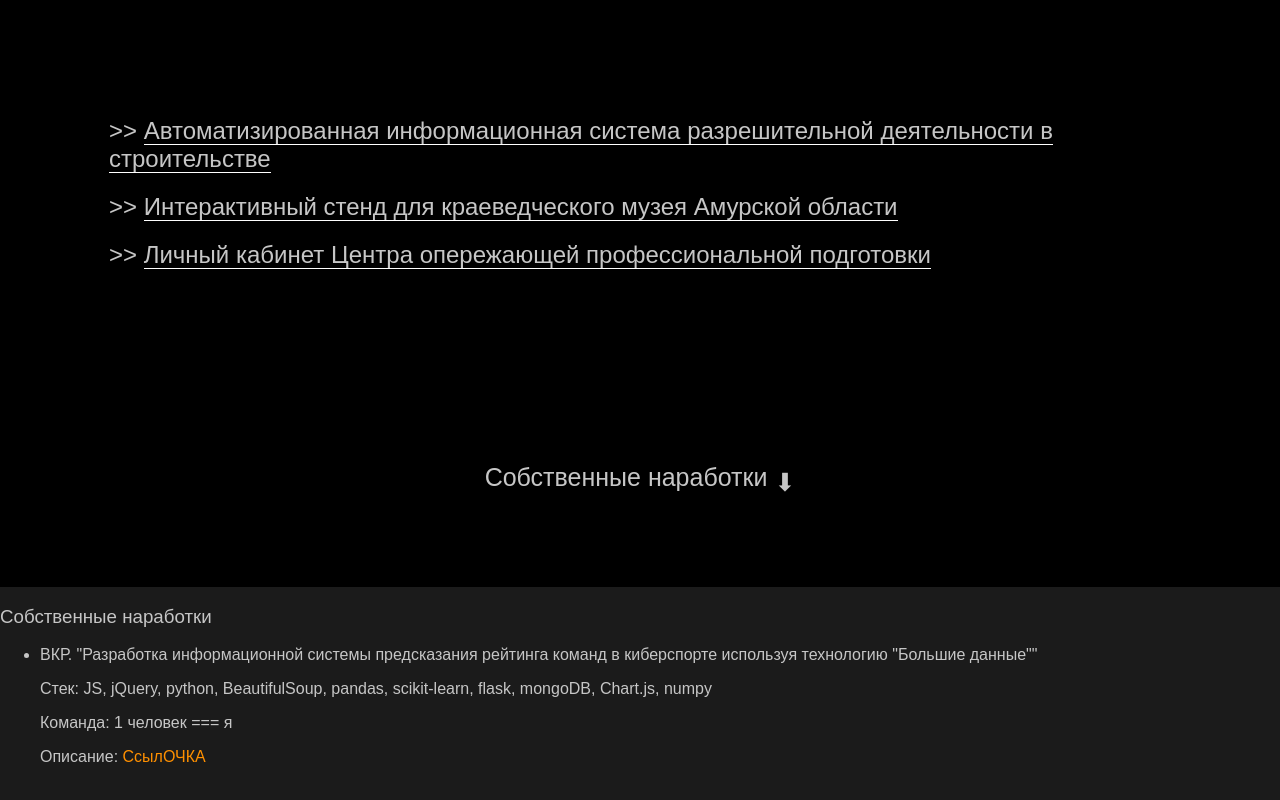
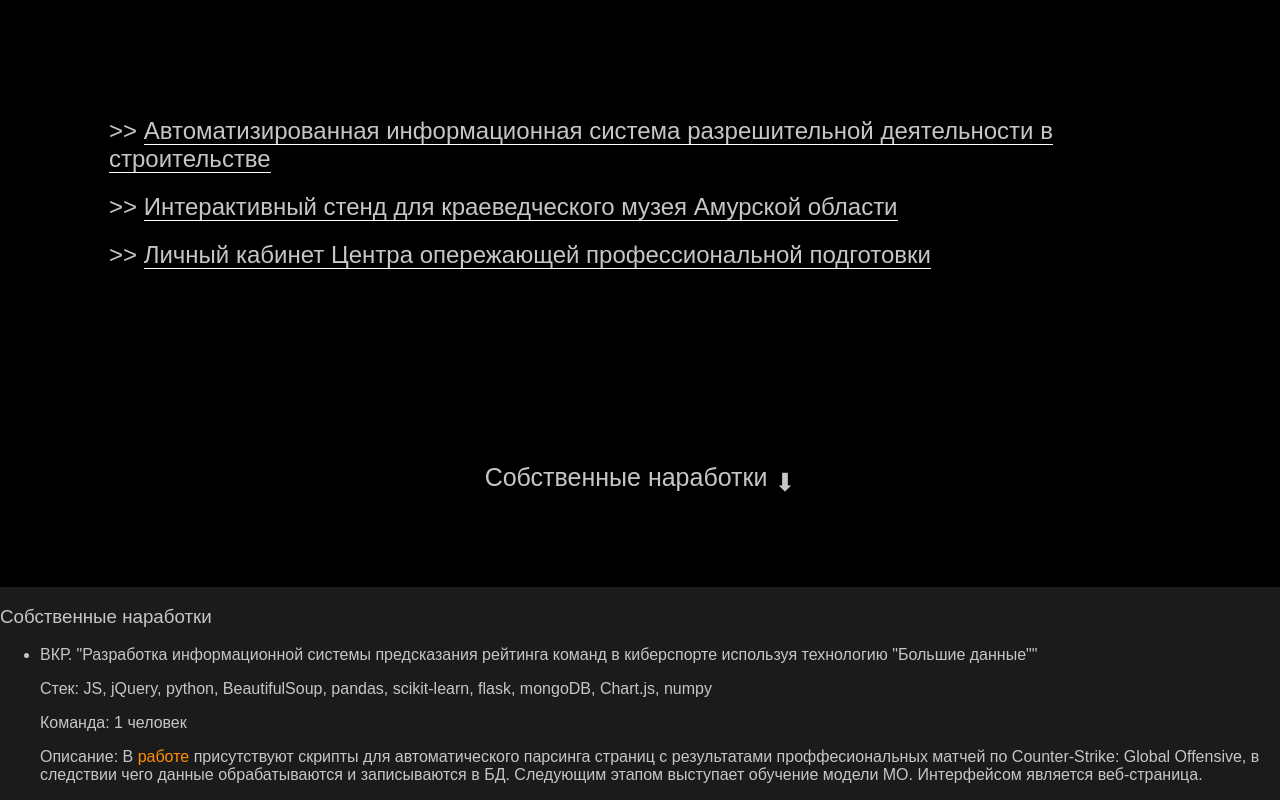
Before and after one commit to Aemulatio/me, a plain HTML site: page index.html in a window 1280 px wide. Shown: the part 1062-1862 px from the top of the page. Drawn offline with Linux system fonts and the light colour scheme; files whose address does not match are found by name.

Commit message:
add: Описание для вкр

```diff
--- a/index.html
+++ b/index.html
@@ -35,14 +35,6 @@
                 Тут что-то надо написать хорошее
             </p>
         </div>
-        <!--        <div class="me__skills">-->
-        <!--            <span class="icon icon-html"></span>-->
-        <!--            <span class="icon icon-css"></span>-->
-        <!--            <span class="icon icon-js"></span>-->
-        <!--            <span class="icon icon-php"></span>-->
-        <!--            <span class="icon icon-react"></span>-->
-        <!--        </div>-->
-
         <div class="me__next" data-for="commercial">
             <p>Комерческие проекты <span class="arrow">⬇</span></p>
         </div>
@@ -99,6 +91,7 @@
         </div>
     </div>
 </div>
+
 <div class="diy" id="diy">
     <div class="diy__container">
         <div class="diy__title">
@@ -108,12 +101,17 @@
             <ul>
                 <li>
                     <span data-for="vkr">ВКР. "Разработка информационной системы предсказания рейтинга команд в киберспорте используя технологию "Большие данные""</span>
-                    <div class="diy__item-body hide">
+                    <div class="diy__item-body hide" id="vkr">
                         <p><span>Стек</span>: JS, jQuery, python, BeautifulSoup, pandas, scikit-learn, flask, mongoDB,
                             Chart.js, numpy </p>
-                        <p><span>Команда</span>: 1 человек === я</p>
-                        <p><span>Описание</span>: <a href="https://github.com/Aemulatio/GraduateWork" target="_blank"
-                                                     rel="nofollow">СсылОЧКА</a></p>
+                        <p><span>Команда</span>: 1 человек</p>
+                        <p><span>Описание</span>:
+                            В <a href="https://github.com/Aemulatio/GraduateWork" target="_blank"
+                                 rel="nofollow">работе</a> присутствуют скрипты для автоматического парсинга страниц с
+                            результатами проффесиональных матчей по Counter-Strike: Global Offensive, в следствии чего
+                            данные обрабатываются и записываются в БД. Следующим этапом выступает обучение модели МО.
+                            Интерфейсом является веб-страница.
+                        </p>
                     </div>
                 </li>
             </ul>
```
